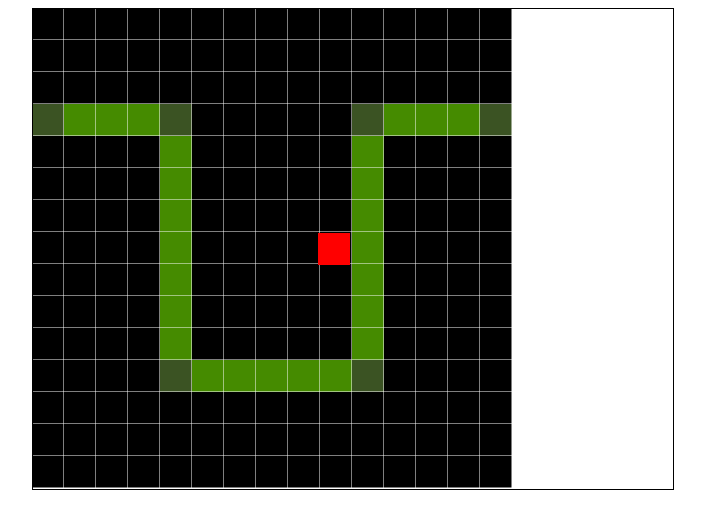
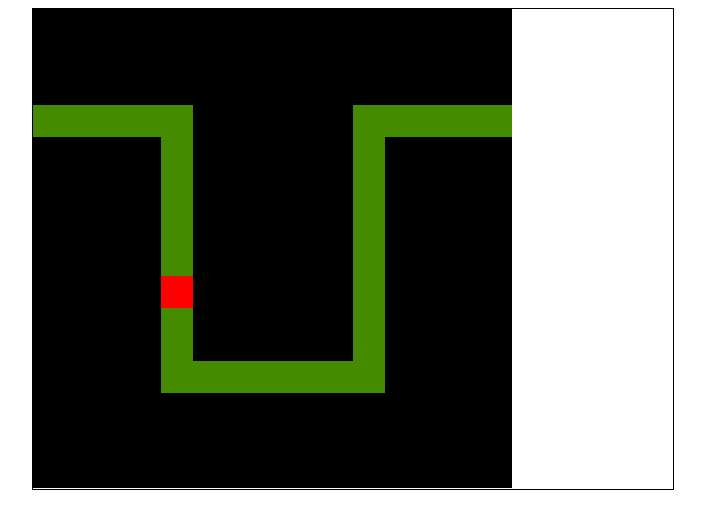
Before and after one commit to blizarn/td-attempt, a plain HTML site: page index.html in a window 1280 px wide. Shown: the whole page, without its empty margins (287-992 px from the left). Drawn offline with Linux system fonts and the light colour scheme.

Commit message:
Progress
things

```diff
--- a/index.html
+++ b/index.html
@@ -11,6 +11,7 @@
 		</div>
 		<script src="js/rectangle.js"></script>
 		<script src="js/maps.js"></script>
+		<script src="js/circle.js"></script>
 		<script src="js/bootstrap.js"></script>
 	</body>
 </html>
--- a/js/bootstrap.js
+++ b/js/bootstrap.js
@@ -28,22 +28,27 @@ var draw = function() {
 	ctx.fillStyle = "#FF0000";
 	ctx.fillRect(-20, -20, 20, 20);
 	ctx.restore();
+	loopBegin();
+};
+
+var circle1 = null;
+var loopBegin = function() {
+	circle1 = new circle((map1.path[0][0]-1)*32, (map1.path[0][1]-1)*32, 16, map1.path);
 	loop();
 };
-
-var box = new rectangle(0, canvas.height/2, 32, 32, 1, 0);
+//var box = new rectangle(0, canvas.height/2, 32, 32, 1, 0);
 var loop = function() {
 	//ctx.clearRect(0, 0, canvas.width, canvas.height);
-	if (box.x > canvas.width) {
-		box.x = 0;
+	if (circle1.destroy === true) {
+		circle1 = new circle((map1.path[0][0]-1)*32, (map1.path[0][1]-1)*32, 16, map1.path);
 	}
 	ctx.clearRect(0, 0, canvas.width, canvas.height);
-	box.update();
-	box.draw(ctx);
+	circle1.update();
+	circle1.draw(ctx);
 	window.requestAnimationFrame(loop);
 };
 
-draw();
 var map1 = new map();
 mapCtx = document.getElementById('map').getContext('2d');
 renderMap(mapCtx, map1);
+draw();
--- /dev/null
+++ b/js/circle.js
@@ -0,0 +1,35 @@
+var circle = function(x, y, radius, path) {
+	this.x = x;
+	this.y = y;
+	this.radius = radius;
+	this.path = path;
+	this.index = 0;
+	this.draw = function() {
+		ctx.save();
+		ctx.translate(this.x, this.y);
+		ctx.fillStyle = "#FF0000";
+		ctx.fillRect(0, 0, 32, 32);
+		ctx.restore();
+	};
+	this.update = function(canvas) {
+		if (this.index === this.path.length) {
+			this.destroy = true;
+		} else if (this.x === (this.path[this.index][0]-1)*32 && this.y === (this.path[this.index][1]-1)*32) {
+			this.index++;
+		} else {
+			if (this.x !== (this.path[this.index][0]-1)*32) {
+				if (this.x > (this.path[this.index][0]-1)*32) {
+					this.x -= 1;
+				} else {
+					this.x += 1;
+				}
+			} else if (this.y !== (this.path[this.index][1]-1)*32) {
+				if (this.y > (this.path[this.index][1]-1)*32) {
+					this.y -= 1;
+				} else {
+					this.y += 1;
+				}
+			}
+		}
+	};
+};
--- a/js/maps.js
+++ b/js/maps.js
@@ -3,28 +3,28 @@
  */
 var renderMap = function(ctx, mapObj) {
 	ctx.clearRect(0, 0, 480, 480);
-	var length = 31.5;
+	var length = 32;
 	for (y in mapObj.mapData) {
 		for (x in mapObj.mapData[y]) {
 			if (mapObj.mapData[y][x] === 1) {
 				ctx.save();
 				ctx.translate(x*32, y*32);
 				ctx.fillStyle = '#458B00';
-				ctx.fillRect(0, 0, length, length);
+				ctx.fillRect(1, 1, length, length);
 				ctx.restore();
 				//console.log(x + ',' + y);
 			} else if (mapObj.mapData[y][x] === 0) {
 				ctx.save();
 				ctx.translate(x*32, y*32);
 				ctx.fillStyle = '#000000';
-				ctx.fillRect(0, 0, length, length);
+				ctx.fillRect(1, 1, length, length);
 				ctx.restore();
 				//console.log(x + ',' + y);
 			} else {
 				ctx.save();
 				ctx.translate(x*32, y*32);
 				ctx.fillStyle = '#3B5323';
-				ctx.fillRect(0, 0, length, length);
+				ctx.fillRect(1, 1, length, length);
 				ctx.restore();
 				//console.log(x + ',' + y);
 			}
@@ -37,7 +37,7 @@ var map = function() {
 	[0, 0, 0, 0, 0, 0, 0, 0, 0, 0, 0, 0, 0, 0, 0], //1
 	[0, 0, 0, 0, 0, 0, 0, 0, 0, 0, 0, 0, 0, 0, 0], //2
 	[0, 0, 0, 0, 0, 0, 0, 0, 0, 0, 0, 0, 0, 0, 0], //3
-	[2, 1, 1, 1, 3, 0, 0, 0, 0, 0, 6, 1, 1, 1, 7], //4
+	[1, 1, 1, 1, 1, 0, 0, 0, 0, 0, 1, 1, 1, 1, 1], //4
 	[0, 0, 0, 0, 1, 0, 0, 0, 0, 0, 1, 0, 0, 0, 0], //5
 	[0, 0, 0, 0, 1, 0, 0, 0, 0, 0, 1, 0, 0, 0, 0], //6
 	[0, 0, 0, 0, 1, 0, 0, 0, 0, 0, 1, 0, 0, 0, 0], //7
@@ -45,10 +45,11 @@ var map = function() {
 	[0, 0, 0, 0, 1, 0, 0, 0, 0, 0, 1, 0, 0, 0, 0], //9
 	[0, 0, 0, 0, 1, 0, 0, 0, 0, 0, 1, 0, 0, 0, 0], //10
 	[0, 0, 0, 0, 1, 0, 0, 0, 0, 0, 1, 0, 0, 0, 0], //11
-	[0, 0, 0, 0, 4, 1, 1, 1, 1, 1, 5, 0, 0, 0, 0], //12
+	[0, 0, 0, 0, 1, 1, 1, 1, 1, 1, 1, 0, 0, 0, 0], //12
 	[0, 0, 0, 0, 0, 0, 0, 0, 0, 0, 0, 0, 0, 0, 0], //13
 	[0, 0, 0, 0, 0, 0, 0, 0, 0, 0, 0, 0, 0, 0, 0], //14
 	[0, 0, 0, 0, 0, 0, 0, 0, 0, 0, 0, 0, 0, 0, 0]  //15
 	//1 2  3  4  5  6  7  8  9  10 11 12 13 14 15
 	];
+	this.path = [[1, 4], [5, 4], [5, 12], [11, 12], [11, 4], [15, 4]];
 };
```
